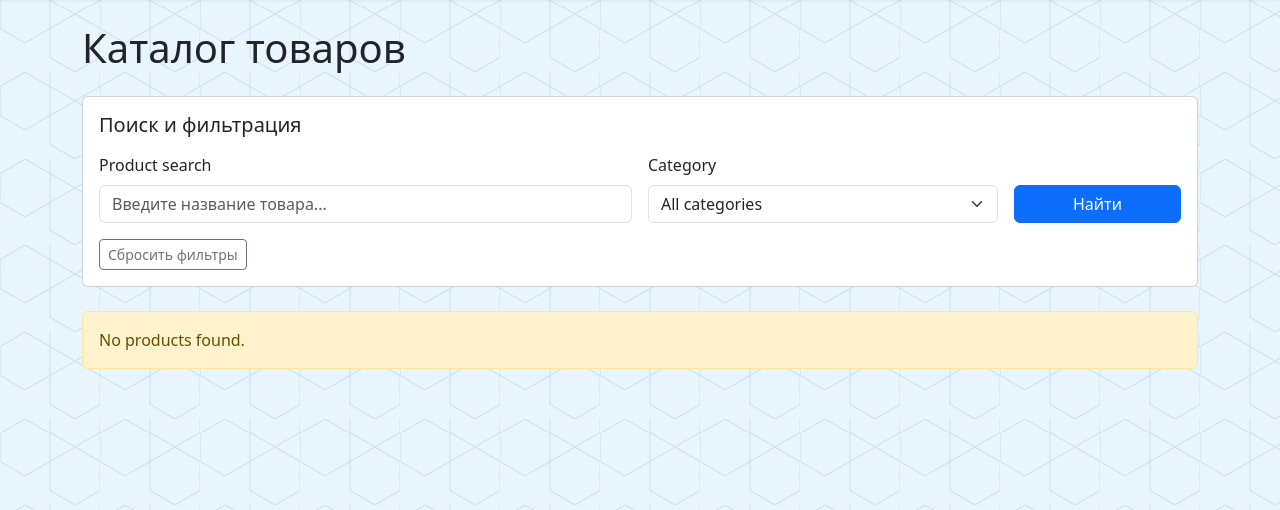
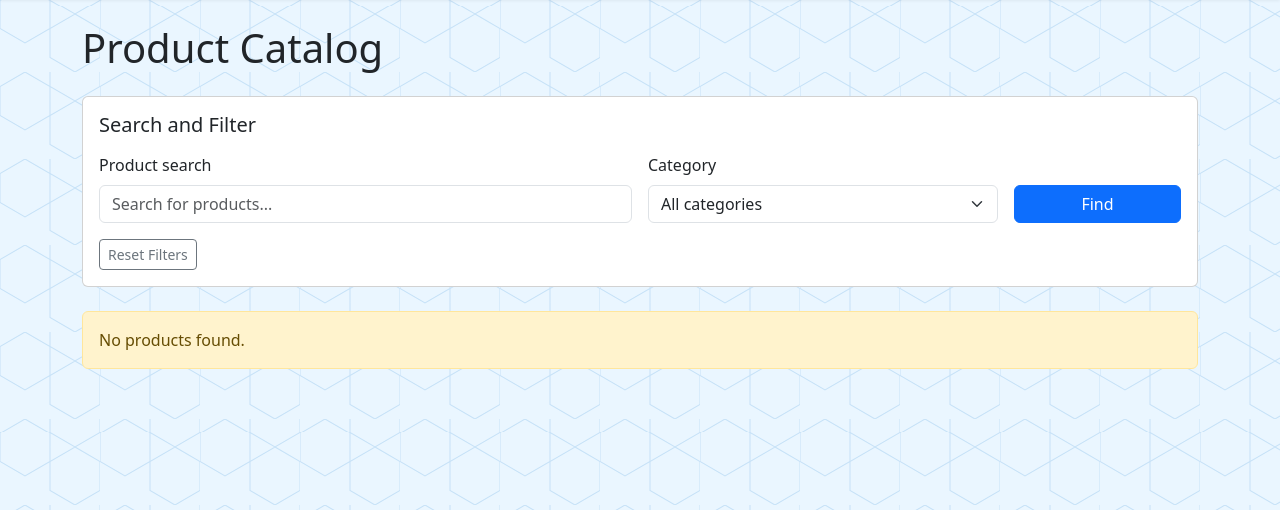
Before and after one commit to Denohik147/Nextech-Django-store, a Django app: page /catalog/ in a window 1280 px wide. Shown: the part 101-611 px from the top of the page. Run offline with Django 5.2, Linux system fonts and the light colour scheme; data that the repository does not hold is empty.

Commit message:
Translate catalog page to English

```diff
--- a/shop/templates/shop/catalog.html
+++ b/shop/templates/shop/catalog.html
@@ -7,7 +7,7 @@
 {% block content %}
 
     <h1 class="mb-4">
-        Каталог товаров
+        Product Catalog
     </h1>
 
     <div class="card mb-4">
@@ -15,7 +15,7 @@
         <div class="card-body">
 
             <h2 class="h5 mb-3">
-                Поиск и фильтрация
+                Search and Filter
             </h2>
 
             <form method="get">
@@ -36,7 +36,7 @@
                             id="search"
                             name="search"
                             class="form-control"
-                            placeholder="Введите название товара..."
+                            placeholder="Search for products..."
                             value="{{ request.GET.search|default:'' }}"
                         >
 
@@ -84,7 +84,7 @@
                             type="submit"
                             class="btn btn-primary w-100"
                         >
-                            Найти
+                            Find
                         </button>
 
                     </div>
@@ -99,7 +99,7 @@
                     href="{% url 'catalog' %}"
                     class="btn btn-outline-secondary btn-sm"
                 >
-                    Сбросить фильтры
+                    Reset Filters
                 </a>
 
             </div>
@@ -144,7 +144,7 @@
                         </p>
 
                         <p class="fw-bold">
-                            Цена: {{ product.price}} $
+                            Price: {{ product.price}} $
                         </p>
 
                         <p>
@@ -155,7 +155,7 @@
                             href="{% url 'product_detail' product.id %}"
                             class="btn btn-primary"
                         >
-                            Подробнее
+                            View Details
                         </a>
 
                     </div>
```
